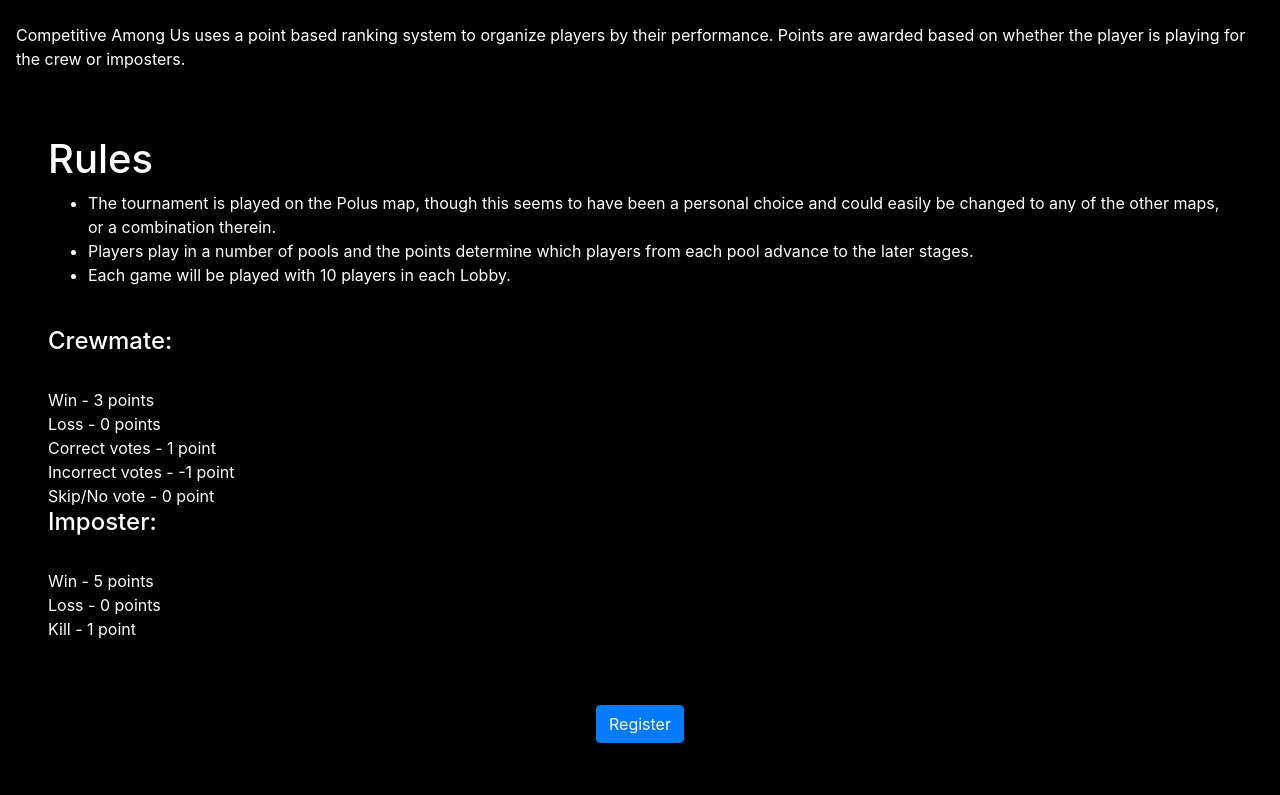
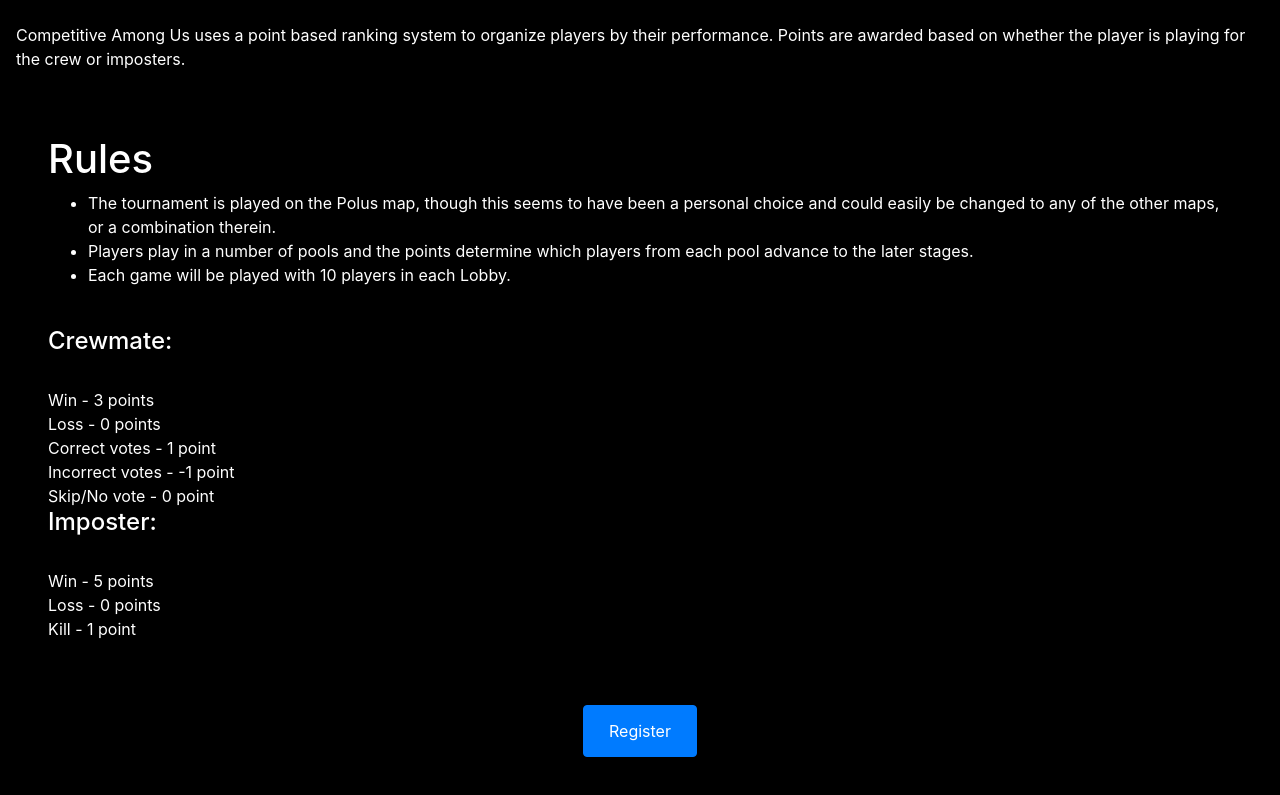
Before and after one commit to Mihir06121/TechNova, a React (Create React App) app: page /rulesamongus in a window 1280 px wide. Shown: the part 1041-1836 px from the top of the page. Built offline with nearby package versions, Linux system fonts and the light colour scheme.

Commit message:
links cjanged

```diff
--- a/src/components/Rules/AmongUs.jsx
+++ b/src/components/Rules/AmongUs.jsx
@@ -1,4 +1,5 @@
 import React, {useState} from 'react'
+import {Link} from 'react-router-dom'
 import { Button, Collapse,  CardBody } from 'reactstrap'
 
 const RulesAmongus = () => {
@@ -50,15 +51,7 @@
             </p>
          </div>
         <div align="center" className="conatiner-fluid">
-            <Button color="primary" onClick={toggle} id="toggle" style={{ marginBottom: '1rem' }}>
-            Register
-            </Button>
-            <Collapse isOpen={isOpen} className="bg-dark">
-                <CardBody className="bg-dark mx-auto">
-                <iframe src="https://docs.google.com/forms/d/e/1FAIpQLSfeD_y-ikVslYqIDcsdWlTrYMHjH-GGMLJihSr0aVX8yRzhvw/viewform?embedded=true"
-                width="300" height="500" frameborder="0" marginheight="0" marginwidth="0">Loading…</iframe>
-                </CardBody>
-            </Collapse>
+        <Button color="primary"><a href="https://forms.gle/GNRkxxPPzdgSHdAE7" className="btn btn-primary">Register</a></Button>
         </div>
      </div>
  )
--- a/src/components/Rules/Cod.jsx
+++ b/src/components/Rules/Cod.jsx
@@ -155,15 +155,7 @@
             </div>
         </div>
         <div align="center" className="conatiner-fluid">
-            <Button color="primary" onClick={toggle} id="toggle" style={{ marginBottom: '1rem' }}>
-            Register
-            </Button>
-            <Collapse isOpen={isOpen} className="bg-dark">
-                <CardBody className="bg-dark mx-auto">
-                <iframe src="https://docs.google.com/forms/d/e/1FAIpQLSfDQjpft_Ca_0K--JV8xQt3peTijDx3SECKx-TyLiByInjt2Q/viewform?embedded=true"
-                width="340" height="500" frameborder="0" marginheight="0" marginwidth="0">Loading…</iframe>
-                </CardBody>
-            </Collapse>
+        <Button color="primary"><a href="https://forms.gle/Q1eSASSQ3DSEomZ8A" className="btn btn-primary">Register</a></Button>
         </div>
      </div>
  )
--- a/src/components/Rules/Csgo.jsx
+++ b/src/components/Rules/Csgo.jsx
@@ -1,4 +1,5 @@
 import React, {useState} from 'react'
+import { Link } from 'react-router-dom'
 import { Button, Collapse,  CardBody } from 'reactstrap'
 
 const Csgo = () => {
@@ -137,15 +138,8 @@
             </div>
         </div>
         <div align="center" className="conatiner-fluid">
-            <Button color="primary" onClick={toggle} id="toggle" style={{ marginBottom: '1rem' }}>
-            Register
-            </Button>
-            <Collapse isOpen={isOpen} className="bg-dark">
-                <CardBody className="bg-dark mx-auto">
-                <iframe className="" src="https://docs.google.com/forms/d/e/1FAIpQLSeRQeJEh9q8T-tOTWELNlUSYp2GiYy-7PZSsmjad8gz6GwgTQ/viewform?embedded=true"
-                width="340" height="500" frameBorder="0" marginHeight="0" marginWidth="0">Loading…</iframe>
-                </CardBody>
-            </Collapse>
+
+        <Button color="primary"><a href="https://forms.gle/ZivGCsSUzhhpXkEN7" className="btn btn-primary">Register</a></Button>
         </div>
      </div>
  )
--- a/src/components/Rules/Valorant.jsx
+++ b/src/components/Rules/Valorant.jsx
@@ -150,15 +150,7 @@
             </p>
         </div>
         <div align="center" className="conatiner-fluid">
-            <Button color="primary" onClick={toggle} id="toggle" style={{ marginBottom: '1rem' }}>
-            Register
-            </Button>
-            <Collapse isOpen={isOpen} className="bg-dark">
-                <CardBody className="bg-dark mx-auto">
-                <iframe src="https://docs.google.com/forms/d/e/1FAIpQLSdB8VmgNUCkuZeABb-yz1OyKjzReH6fB-NT6au3XfH8TljhCA/viewform?embedded=true"
-                width="300" height="500" frameborder="0" marginheight="0" marginwidth="0">Loading…</iframe>
-                </CardBody>
-            </Collapse>
+        <Button color="primary"><a href="https://forms.gle/q4J2msxoYxS6arvQ6" className="btn btn-primary">Register</a></Button>
         </div>
      </div>
  )
--- a/src/components/Rules/WebinarRegistration.jsx
+++ b/src/components/Rules/WebinarRegistration.jsx
@@ -5,8 +5,6 @@
     window.onbeforeunload = function () {
         window.scrollTo(0, 0);
     }
-    const [isOpen, setIsOpen] = useState(false);
-    const toggle = () => setIsOpen(!isOpen);
 
  return(
      <div className="pt-5 pb-3">
@@ -23,15 +21,7 @@
             </div>
         </div>
         <div align="center" className="conatiner-fluid">
-            <Button color="primary" onClick={toggle} id="toggle" style={{ marginBottom: '1rem' }}>
-            Register
-            </Button>
-            <Collapse isOpen={isOpen} className="bg-dark">
-                <CardBody className="bg-dark mx-auto">
-                <iframe src="https://docs.google.com/forms/d/e/1FAIpQLSd3n4m5NyFF064Ka8NxnhVhODBBnHAd_jS2BuX4HUZ1Qd3Urw/viewform?embedded=true"
-                width="340" height="500" frameborder="0" marginheight="0" marginwidth="0">Loading…</iframe>
-                </CardBody>
-            </Collapse>
+        <Button color="primary"><a href="https://forms.gle/CHZkvrMk7F2Wdcwu6" className="btn btn-primary">Register</a></Button>
         </div>
      </div>
  )
```
